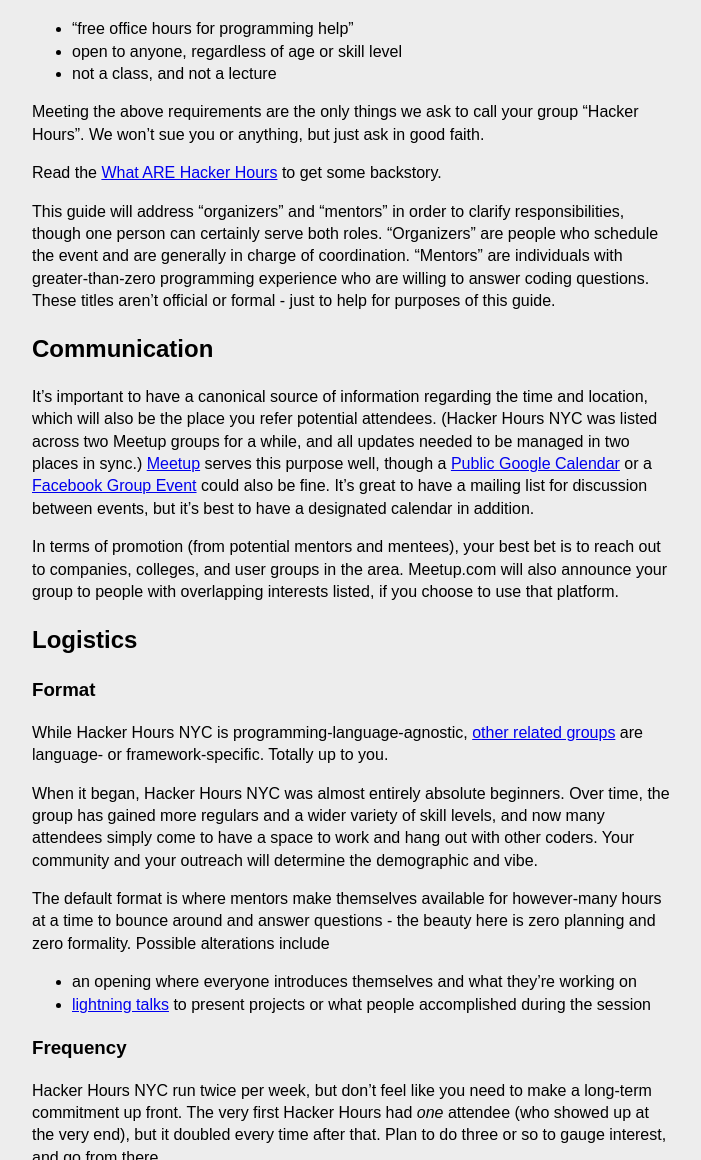
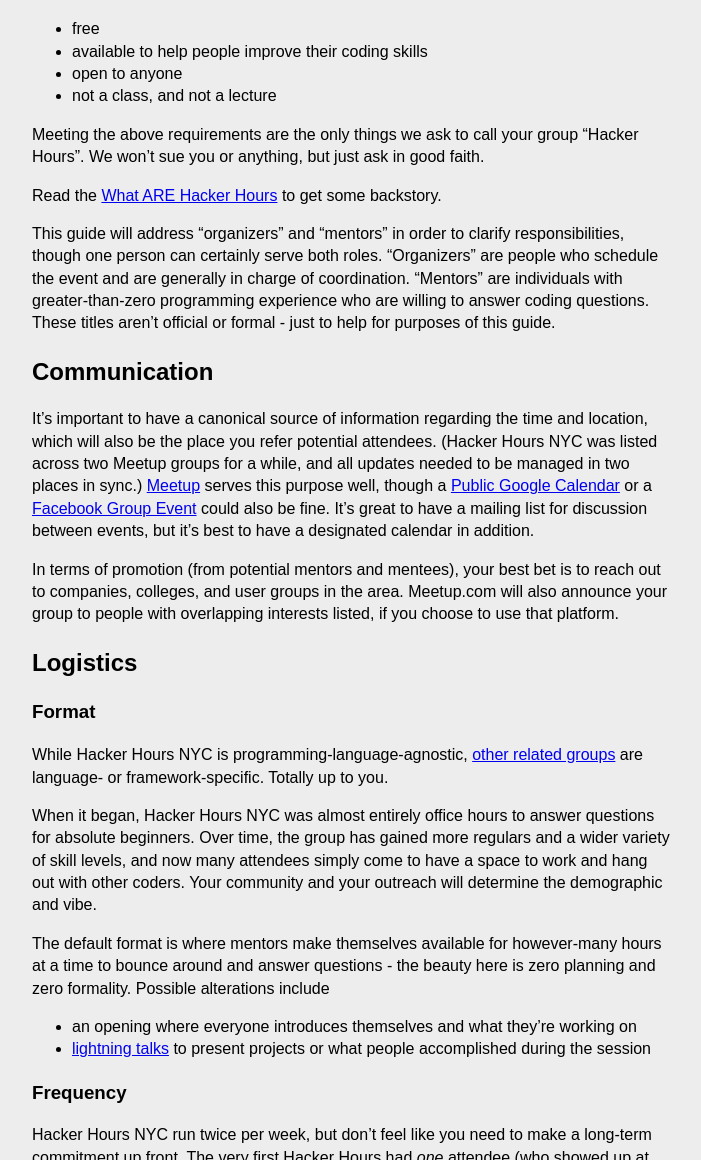
Before and after one commit to HackerHours/hackerhours.org, a Jekyll site: the page built from diy-guide.md, in a window 1280 px wide and 1400 px high, scrolled down 327 px. Shown: the part 240-1400 px from the top of the window, without its empty margins (288-989 px from the left). Built offline with Jekyll 4.4.1, drawn with Linux system fonts in a browser that asks for light colours; nearby versions of some CDN libraries; some web fonts are replaced; Markdown is read by kramdown in place of the engine named in the settings; comment, search, counter and statistics services are not loaded.

Commit message:
tweak the description of the group

```diff
--- a/_layouts/default.html
+++ b/_layouts/default.html
@@ -3,7 +3,7 @@
   <head>
     <meta charset="UTF-8">
     <title>{{ page.title }} – {{ site.name }}</title>
-    <meta name="Description" content="Free office hours for programming help, twice a week in NYC.  All languages and skill levels welcome!">
+    <meta name="Description" content="A community of people learning to code.  All languages and skill levels welcome!">
     <!-- don't assume 960px wide on iOS -->
     <meta name="viewport" content="width=device-width" />
     <meta property="og:type" content="cause" />
--- a/diy-guide.md
+++ b/diy-guide.md
@@ -11,8 +11,9 @@
 
 In short, Hacker Hours are
 
-* "free office hours for programming help"
-* open to anyone, regardless of age or skill level
+* free
+* available to help people improve their coding skills
+* open to anyone
 * not a class, and not a lecture
 
 Meeting the above requirements are the only things we ask to call your group "Hacker Hours".  We won't sue you or anything, but just ask in good faith.
@@ -33,7 +34,7 @@
 
 While Hacker Hours NYC is programming-language-agnostic, [other related groups](/diy-guide.html) are language- or framework-specific.  Totally up to you.
 
-When it began, Hacker Hours NYC was almost entirely absolute beginners. Over time, the group has gained more regulars and a wider variety of skill levels, and now many attendees simply come to have a space to work and hang out with other coders. Your community and your outreach will determine the demographic and vibe.
+When it began, Hacker Hours NYC was almost entirely office hours to answer questions for absolute beginners. Over time, the group has gained more regulars and a wider variety of skill levels, and now many attendees simply come to have a space to work and hang out with other coders. Your community and your outreach will determine the demographic and vibe.
 
 The default format is where mentors make themselves available for however-many hours at a time to bounce around and answer questions - the beauty here is zero planning and zero formality.  Possible alterations include
 
--- a/index.html
+++ b/index.html
@@ -6,7 +6,7 @@
 <a class="meetupLink" href="http://www.meetup.com/hackerhours/">
   <h1 id="title">Hacker Hours</h1>
   <h2>
-    Free office hours for programming help
+    A community of people learning to code
   </h2>
   <h2>
     Next meetup: <span id="meetupDate"><span id='dateMs'></span><span id='dateStr'></span></span>
```
